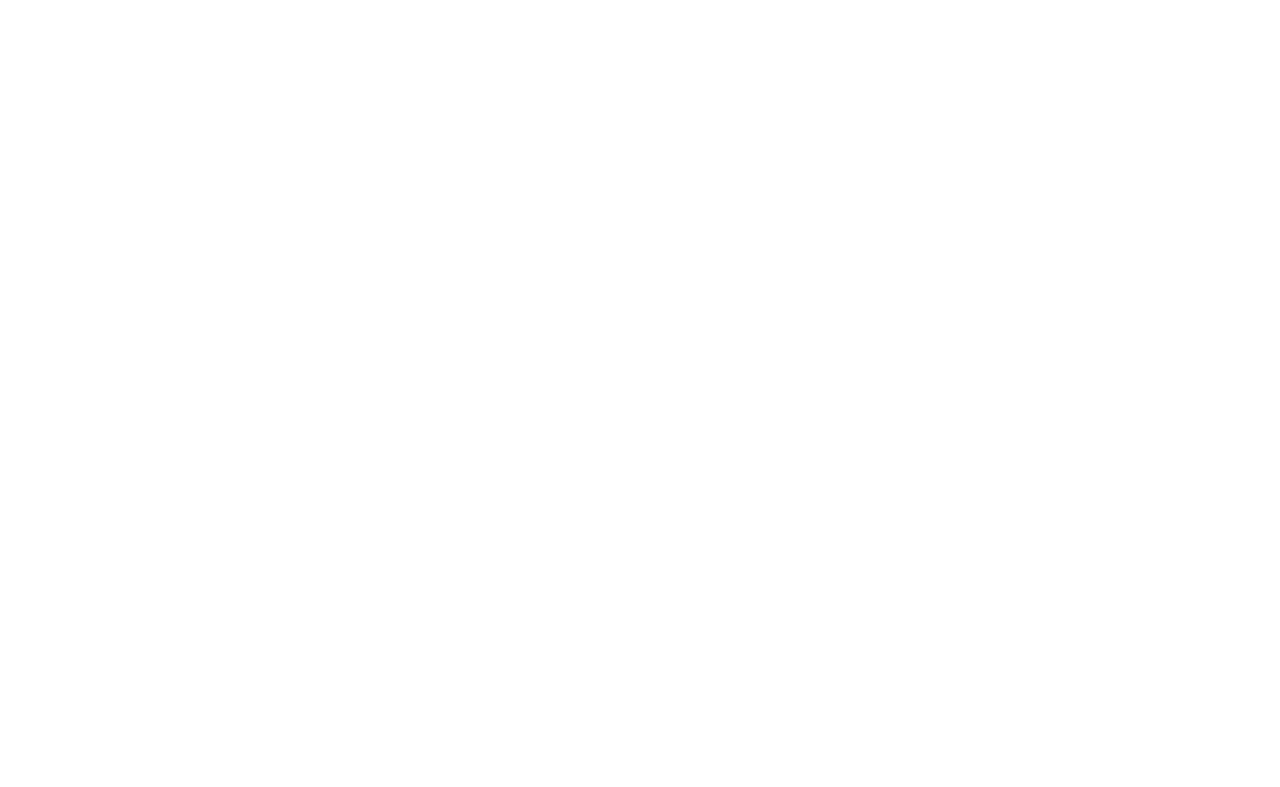
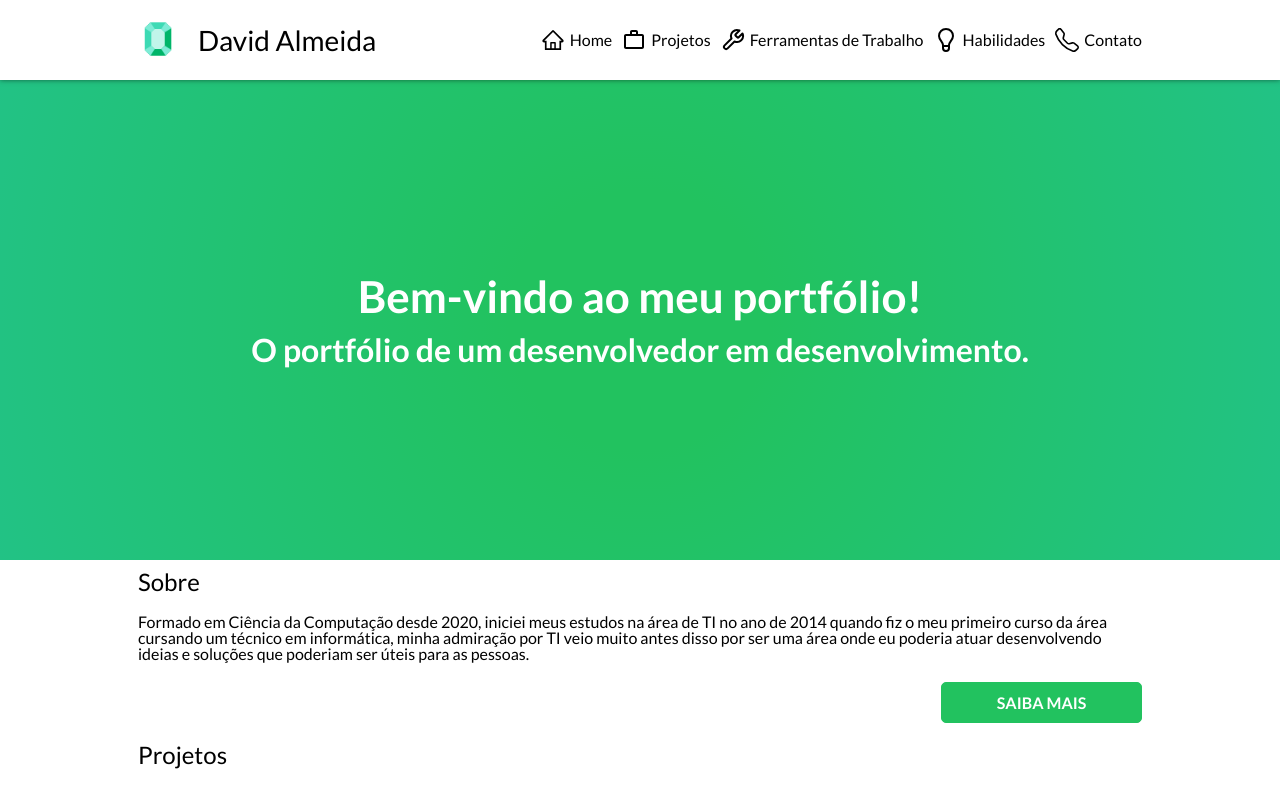
Before and after one commit to emeraldknight-sp/portfolio-desenvolvedor-web, a React (Create React App) app: page / in a window 1280 px wide. Before the commit this address had no page. Shown: the top 787 px of the page. Built offline with nearby package versions, Linux system fonts and the light colour scheme.

Commit message:
✅ Update:  renaming route to home page

```diff
--- a/src/routes/index.js
+++ b/src/routes/index.js
@@ -9,7 +9,7 @@
 const Root = () => {
   return (
     <Routes>
-      <Route path="/me" element={<Homepage />} />
+      <Route path="/" element={<Homepage />} />
       {/* <Route path="/projects" element={<Projects />} />
       <Route path="/tecnologies" element={<Tecnologies />} />
       <Route path="/about" element={<About />} />
```
